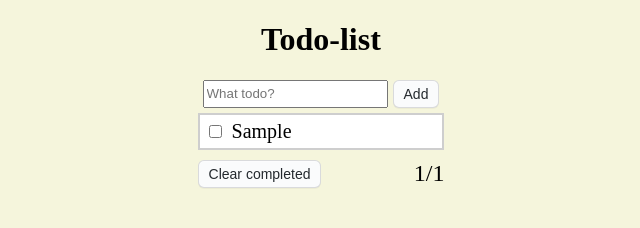
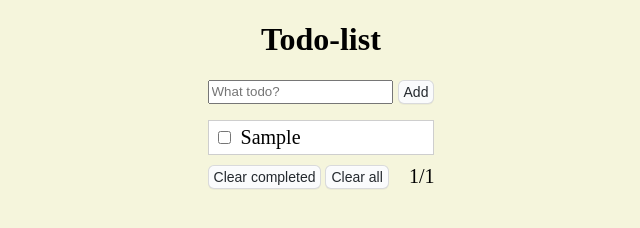
Before and after one commit to santtudas/Project1_DOM_SCRIPTING, a plain HTML site: page index.html in a window 1280 px wide. Both pictures are taken after typing "Sample" into the empty fields and a click on the button "Add". Shown: the whole page, without its empty margins (319-959 px from the left). Drawn offline with Linux system fonts and the light colour scheme.

Commit message:
"Clear all" button added, css cleaned

```diff
--- a/index.html
+++ b/index.html
@@ -22,6 +22,9 @@
   <button id="clearButton" onclick="remove()">
     Clear completed
   </button>
+  <button id="clearButtonAll" onclick="removeAll()">
+    Clear all
+  </button>
   <script src="scriptit.js"></script>
 </body>
 </html>
--- a/scriptit.js
+++ b/scriptit.js
@@ -80,5 +80,13 @@ function remove() {
   for (let element of elements) {
     element.remove();
   }
-  updateCount()
+  updateCount();
 }
+
+function removeAll() {
+  let elements = document.querySelectorAll('li');
+  for (let element of elements) {
+    element.remove();
+  }
+  updateCount();
+}
--- a/styles.css
+++ b/styles.css
@@ -17,7 +17,6 @@ h1 {
 #textBox {
   display: flex;
   justify-content: center;
-  margin: 5px;
 }
 
 #addButton {
@@ -25,7 +24,6 @@ h1 {
 }
 
 #Lista {
-  border: 1px solid #cecece;
   padding: 0px;
   margin-bottom: 10px;
 }
@@ -64,7 +62,7 @@ li.done {
 button {
   outline: 0;
   cursor: pointer;
-  padding: 3px 10px;
+  padding: 1px 5px;
   font-size: 14px;
   font-weight: 500;
   line-height: 20px;
@@ -93,10 +91,20 @@ button:hover {
   font-weight: 500;
   opacity: 0;
   transition: opacity 0.1s;
+  border: none;
+ }
+
+ #deleteButton:hover {
+  opacity: 1;
+  border: none;
  }
 
 #taskCounter {
-  font-size: 24px;
+  font-size: 20px;
   float: right;
   margin: auto;
 }
+
+#clearButtonAll {
+  margin-right: 10px;
+}
```
